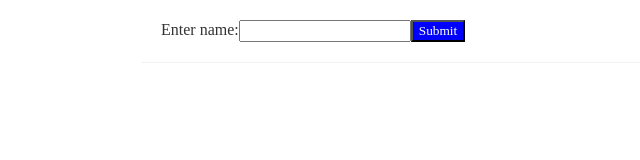
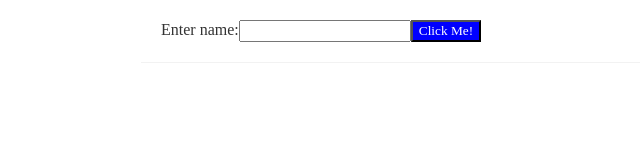
Before and after one commit to aadityasinha-dotcom/react-app, a React (Create React App) app: page / in a window 1280 px wide. Shown: the top 160 px of the page, without its empty margins (179-819 px from the left). Built offline with nearby package versions, Linux system fonts and the light colour scheme.

Commit message:
java variables

```diff
--- a/src/App.js
+++ b/src/App.js
@@ -2,11 +2,12 @@ import Navbar from './Navbar'
 import Home from './Home'
 
 function App() {
+  const buttonText = 'Click Me!';
   return (
     <div>
       <label className="label" for="name">Enter name:</label>
       <input id="name" type="text" />
-      <button style={{backgroundColor: 'blue', color:'white'}}>Submit</button>
+      <button style={{backgroundColor: 'blue', color:'white'}}>{buttonText}</button>
     </div>
   );
 }
```
